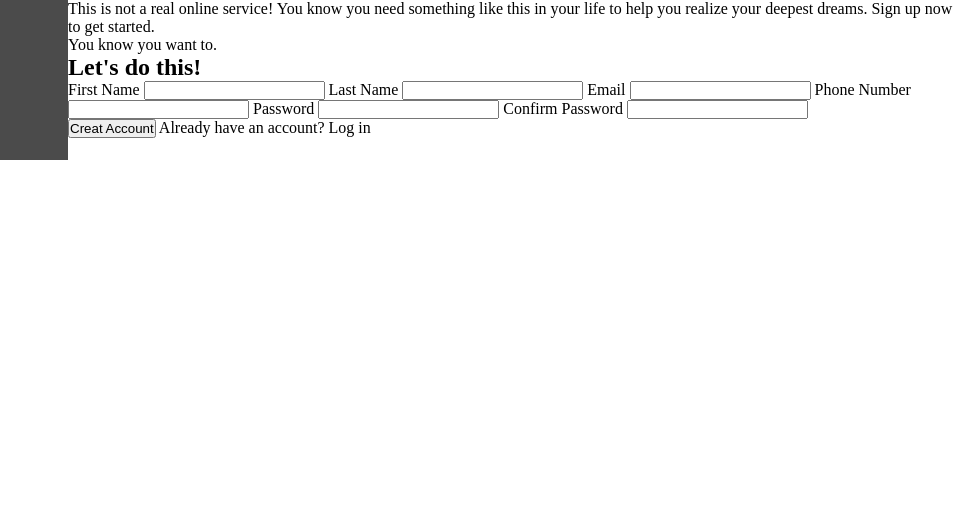
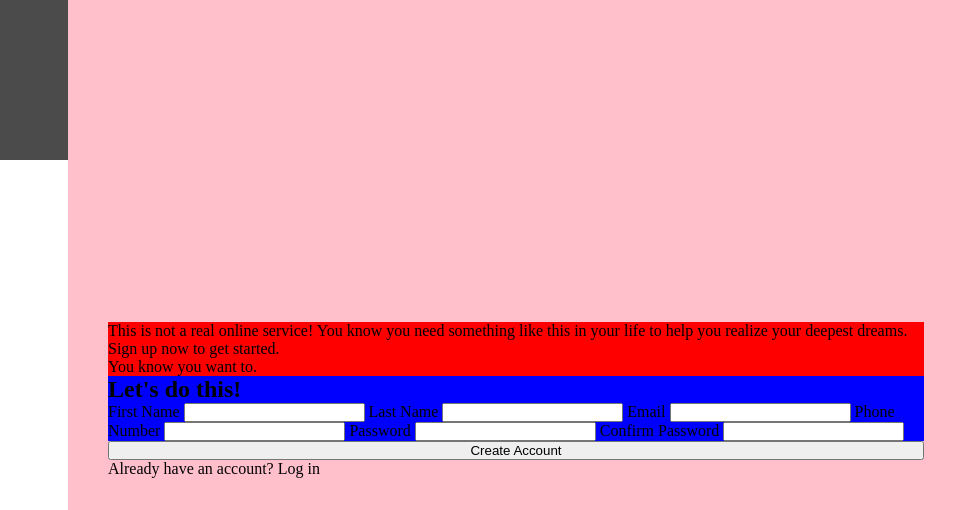
Before and after one commit to AlexLieb83/signupform-op, a plain HTML site: page index.html in a window 1280 px wide. Shown: the top 510 px of the page, 316-1280 px from the left. Drawn offline with Linux system fonts and the light colour scheme.

Commit message:
added bg color to form side, to help layout

```diff
--- a/index.html
+++ b/index.html
@@ -73,7 +73,7 @@
           </label>
         </form>
       </div>
-      <button>Creat Account</button>
+      <button>Create Account</button>
 
       <span>Already have an account? Log in</span>
     </section>
--- a/style.css
+++ b/style.css
@@ -37,6 +37,24 @@ body {
   /* object-fit: cover; */
 }
 
+.text-container {
+  background-color: pink;
+
+  padding: 40px;
+
+  display: flex;
+  flex-direction: column;
+  justify-content: center;
+}
+
+.intro-text {
+  background-color: red;
+}
+
+.form-container {
+  background-color: blue;
+}
+
 /* img {
   max-width: 40vw;
   height: 100vh;
```
Also changed, not shown: Norse-Bold.otf (deleted).
